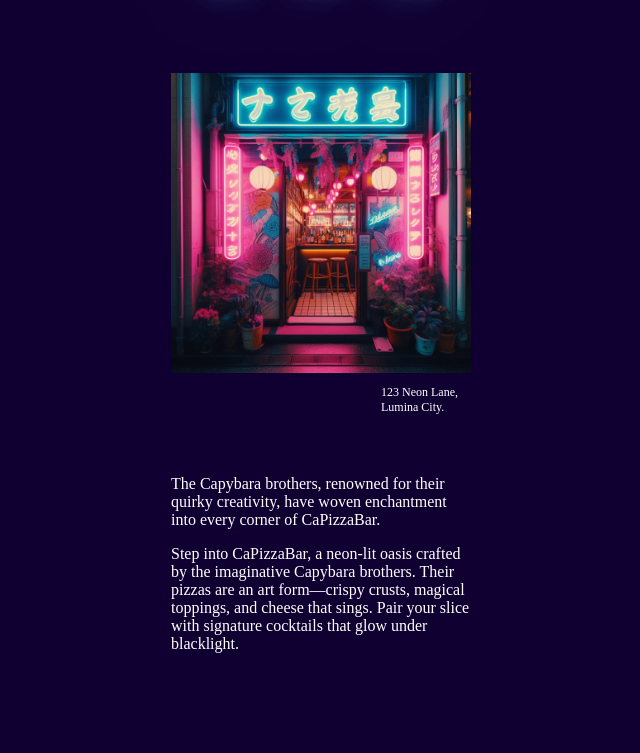
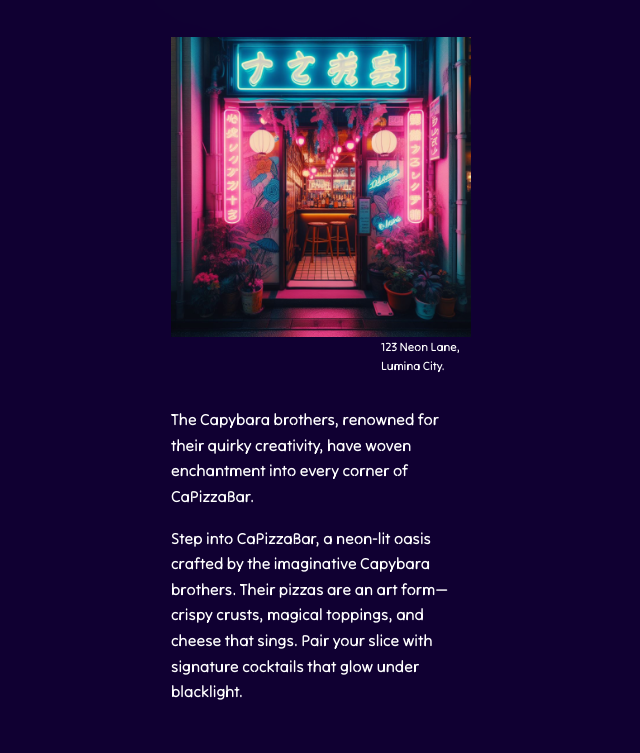
Before and after one commit to Lucas-AVS/restaurant-page, a website built with webpack: page src/index.html in a window 1280 px wide. Shown: the part 208-961 px from the top of the page, without its empty margins (319-959 px from the left). Before the commit the page ends 917 px from the top, so only its background shows below. Built offline with nearby package versions, Linux system fonts and the light colour scheme.

Commit message:
feat: Add new font style

```diff
--- a/src/styles/global.css
+++ b/src/styles/global.css
@@ -1,3 +1,10 @@
+@font-face {
+  font-family: 'TiltNeon';
+  src: url('../assets/TiltNeon-Regular.woff2') format('woff2');
+  font-weight: 400;
+  font-style: normal;
+}
+
 * {
     --blue900: #100032;
     --yellow: #FEEFB4;
@@ -8,10 +15,12 @@
 
     box-sizing: border-box;
     padding: 0;
-    margin: 0,
+    margin: 0;
   }
 
   body {
+    font-family: 'TiltNeon';
+    line-height: 1.6;
     background-color: var(--blue900);
     color: var(--white);
     -webkit-font-smoothing: 'antialiased';
```
